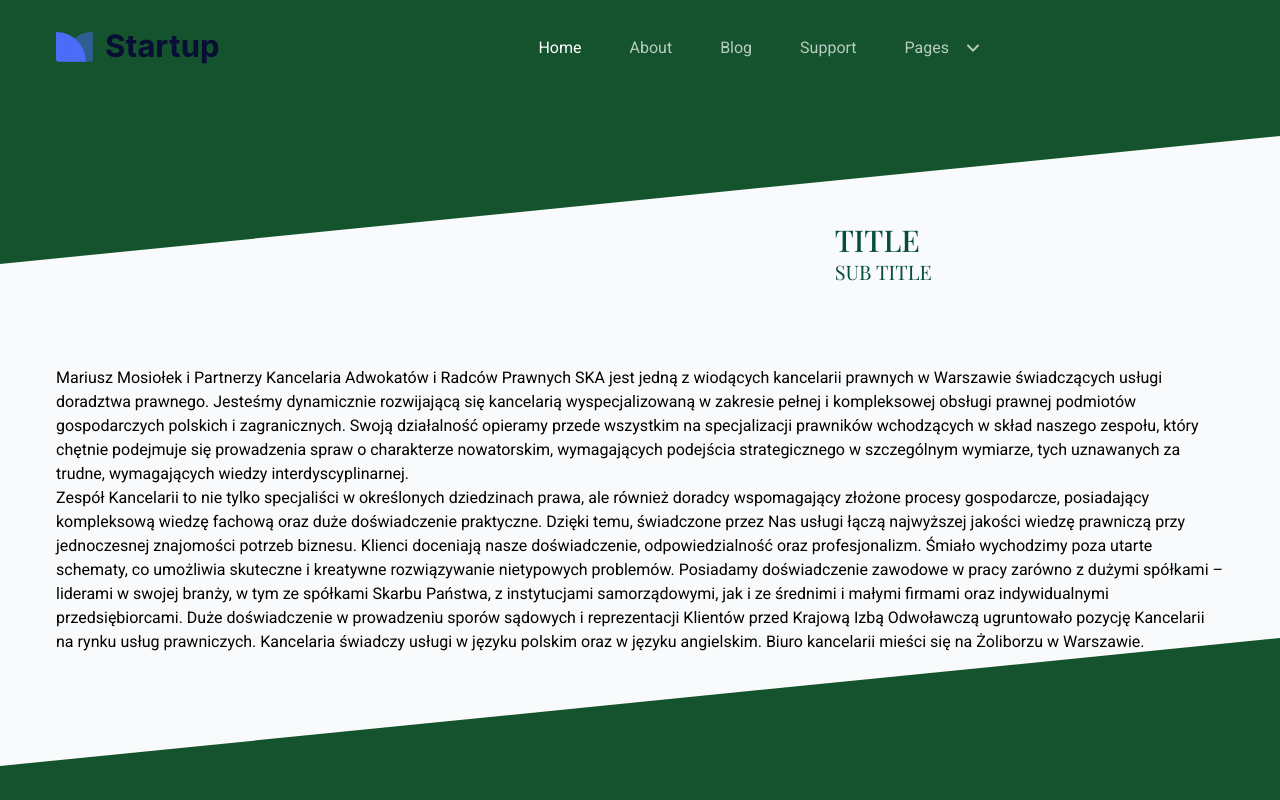
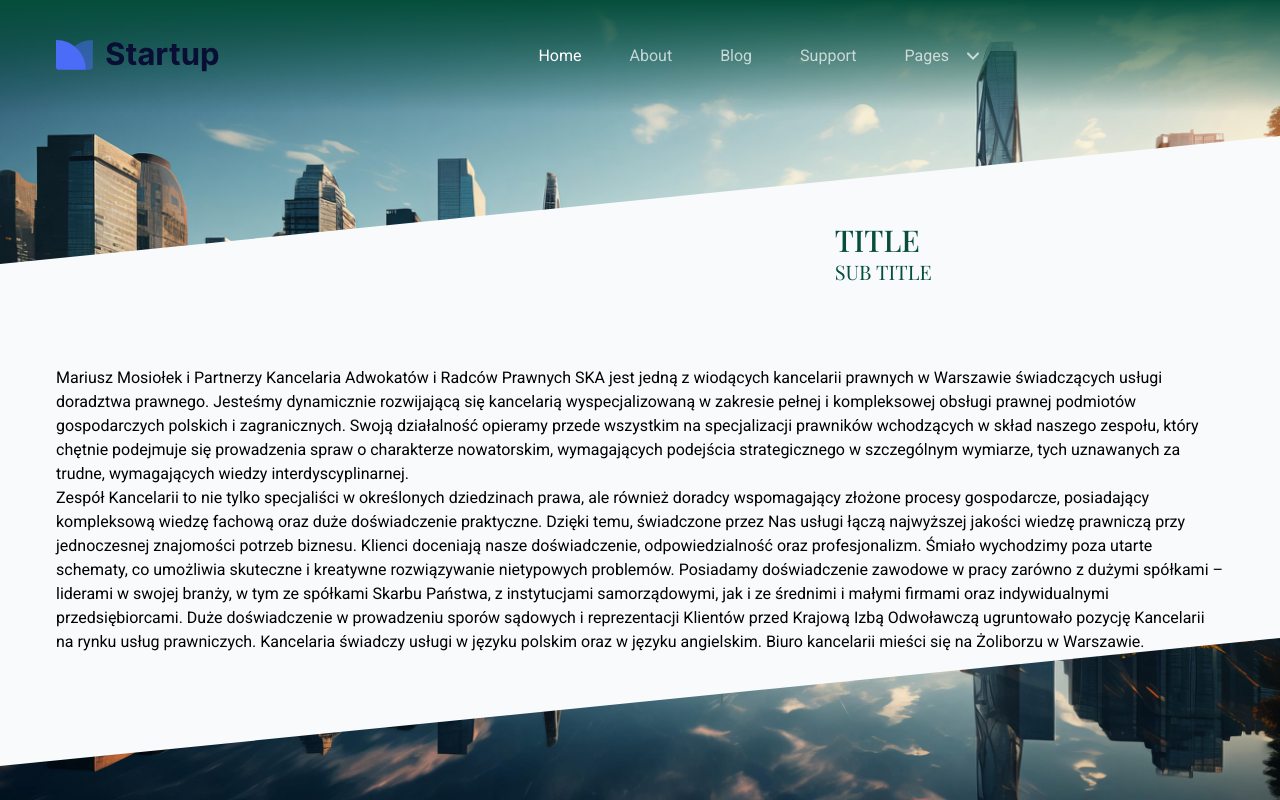
Before and after one commit to graduss/ella-web-site, a Next.js app: page / in a window 1280 px wide. Built offline with nearby package versions, Linux system fonts and the light colour scheme.

Commit message:
add bg image

```diff
--- a/src/components/Header/Header.tsx
+++ b/src/components/Header/Header.tsx
@@ -57,7 +57,7 @@ const Header = () => {
               <Link
                 href="/"
                 className={`header-logo block w-full ${
-                  sticky ? "py-5 lg:py-2" : "py-8"
+                  sticky ? "py-10" : "py-10"
                 } `}
               >
                 <Image
--- a/src/components/Header/styles.module.css
+++ b/src/components/Header/styles.module.css
@@ -1,5 +1,6 @@
 .headerWrap {
     @apply absolute left-0 top-0 z-40 flex w-full items-center;
+    @apply bg-gradient-to-b from-primary to-primary/0
 }
 
 .sticky {
--- a/src/styles/index.css
+++ b/src/styles/index.css
@@ -4,7 +4,8 @@
 
 @layer base {
   body {
-    @apply bg-green-900;
+    @apply bg-cover bg-no-repeat bg-[url(/images/bg-image.jpg)] bg-center bg-fixed;
+    /* background-image: url(/images/bg-image.jpg); */
   }
 }
 
```
Also changed, not shown: public/images/bg-image.jpg (added).
